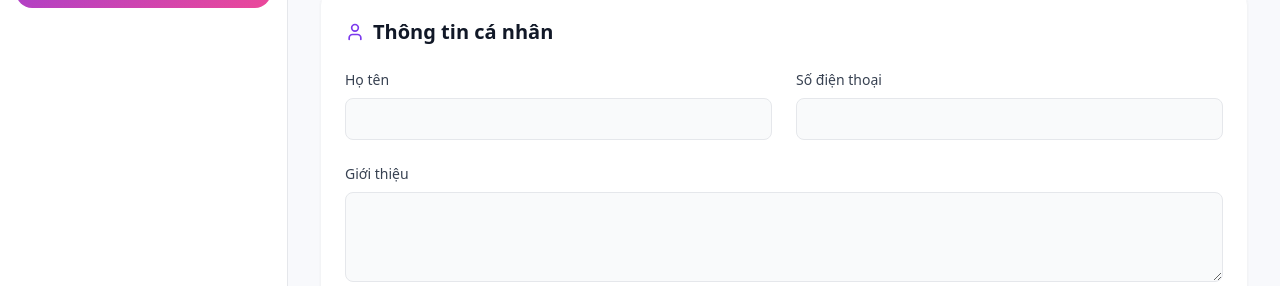
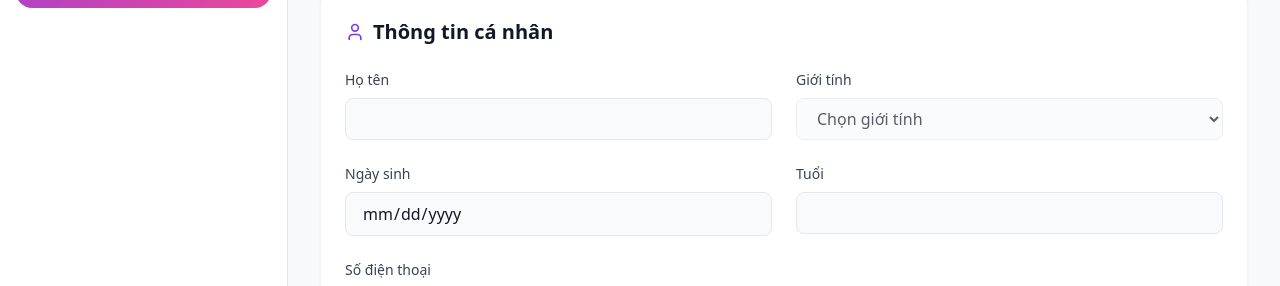
Before and after one commit to Tphong27/OOTDverse_New, a Next.js app in the folder frontend/: page /user/profile in a window 1280 px wide. Shown: the part 288-574 px from the top of the page. Built offline with nearby package versions, Linux system fonts and the light colour scheme; no server answers.

Commit message:
thêm các thông tin vào proflie

```diff
--- a/frontend/src/pages/user/profile.jsx
+++ b/frontend/src/pages/user/profile.jsx
@@ -56,7 +56,18 @@ export default function ProfilePage() {
 
     budget: "1-3 triệu",
     sustainableFashion: false,
+    age: "",
+    gender: "",
   });
+
+  // Hàm tính tuổi từ ngày sinh
+  const calculateAge = (birthday) => {
+    if (!birthday) return "";
+    const birthDate = new Date(birthday);
+    const ageDifMs = Date.now() - birthDate.getTime();
+    const ageDate = new Date(ageDifMs);
+    return Math.abs(ageDate.getUTCFullYear() - 1970);
+  };
 
   // 1. Load User & Settings khi trang tải
   useEffect(() => {
@@ -104,6 +115,12 @@ export default function ProfilePage() {
         favoriteColors: userData.favoriteColors?.map((s) => s._id) || [],
         favoriteOccasions: userData.favoriteOccasions?.map((s) => s._id) || [],
         avoidColors: userData.avoidColors?.map((s) => s._id) || [],
+        // Đảm bảo birthday là định dạng YYYY-MM-DD cho input date
+        birthday: userData.birthday
+          ? new Date(userData.birthday).toISOString().split("T")[0]
+          : "",
+        // Tính tuổi nếu chưa có hoặc để đồng bộ
+        age: userData.age || calculateAge(userData.birthday),
       });
     } catch (error) {
       console.error("Lỗi tải dữ liệu:", error);
@@ -112,7 +129,14 @@ export default function ProfilePage() {
 
   // Xử lý thay đổi input thường
   const handleChange = (field, value) => {
-    setProfile({ ...profile, [field]: value });
+    setProfile((prev) => {
+      const updated = { ...prev, [field]: value };
+      // Nếu thay đổi birthday, tự tính age
+      if (field === "birthday") {
+        updated.age = calculateAge(value);
+      }
+      return updated;
+    });
   };
 
   // Xử lý chọn/bỏ chọn Setting (Toggle ID trong mảng)
@@ -221,7 +245,7 @@ export default function ProfilePage() {
           </button>
         </div>
 
-        {/* Thông tin cơ bản (Giữ nguyên logic input cũ, chỉ bind data mới) */}
+        {/* Thông tin cơ bản (Thêm gender, location, birthday, age) */}
         <div className="bg-white rounded-xl p-6 shadow-sm border border-gray-100">
           <div className="flex items-center space-x-2 mb-6">
             <User className="w-5 h-5 text-purple-600" />
@@ -240,6 +264,58 @@ export default function ProfilePage() {
                 onChange={(e) => handleChange("fullName", e.target.value)}
                 disabled={!isEditing}
                 className="w-full px-4 py-2 border border-gray-200 rounded-lg focus:ring-2 focus:ring-purple-500 outline-none disabled:bg-gray-50"
+              />
+            </div>
+            <div>
+              <label className="block text-sm font-medium text-gray-700 mb-2">
+                Giới tính
+              </label>
+              <select
+                value={profile.gender || ""}
+                onChange={(e) => handleChange("gender", e.target.value)}
+                disabled={!isEditing}
+                className="w-full px-4 py-2 border border-gray-200 rounded-lg focus:ring-2 focus:ring-purple-500 outline-none disabled:bg-gray-50"
+              >
+                <option value="">Chọn giới tính</option>
+                <option value="Nam">Nam</option>
+                <option value="Nữ">Nữ</option>
+                <option value="Khác">Khác</option>
+              </select>
+            </div>
+
+            {/* <div>
+              <label className="block text-sm font-medium text-gray-700 mb-2">
+                Địa điểm
+              </label>
+              <input
+                type="text"
+                value={profile.location}
+                onChange={(e) => handleChange("location", e.target.value)}
+                disabled={!isEditing}
+                className="w-full px-4 py-2 border border-gray-200 rounded-lg focus:ring-2 focus:ring-purple-500 outline-none disabled:bg-gray-50"
+              />
+            </div> */}
+            <div>
+              <label className="block text-sm font-medium text-gray-700 mb-2">
+                Ngày sinh
+              </label>
+              <input
+                type="date"
+                value={profile.birthday}
+                onChange={(e) => handleChange("birthday", e.target.value)}
+                disabled={!isEditing}
+                className="w-full px-4 py-2 border border-gray-200 rounded-lg focus:ring-2 focus:ring-purple-500 outline-none disabled:bg-gray-50"
+              />
+            </div>
+            <div>
+              <label className="block text-sm font-medium text-gray-700 mb-2">
+                Tuổi
+              </label>
+              <input
+                type="number"
+                value={profile.age}
+                disabled={true} // Read-only, tự tính từ birthday
+                className="w-full px-4 py-2 border border-gray-200 rounded-lg bg-gray-50 cursor-not-allowed"
               />
             </div>
             <div>
```
Also changed, not shown: 1 other file (tests, documents, lock files or other folders).
